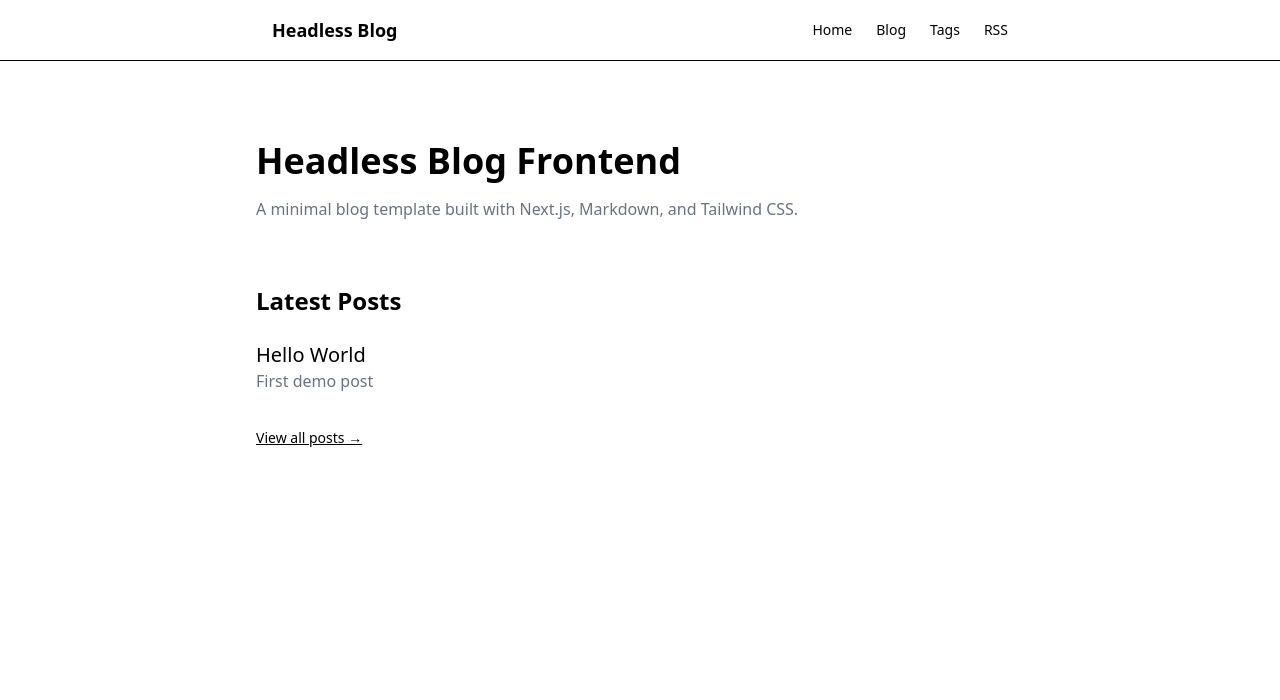
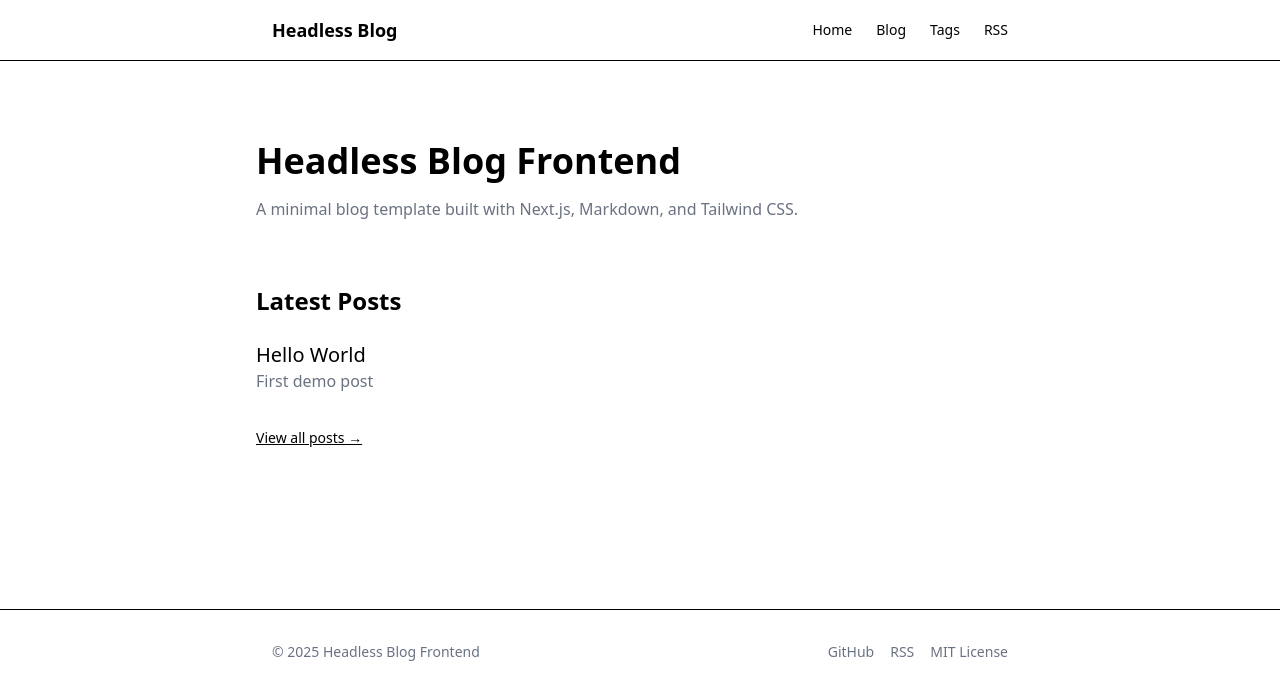
Before and after one commit to taman1990/headless-blog, a Next.js app: page / in a window 1280 px wide. Shown: the top 700 px of the page. Built offline with nearby package versions, Linux system fonts and the light colour scheme.

Commit message:
Add simple footer

```diff
--- a/src/app/layout.tsx
+++ b/src/app/layout.tsx
@@ -2,6 +2,7 @@ import type { Metadata } from "next";
 import { Geist, Geist_Mono } from "next/font/google";
 import "./globals.css";
 import Header from "@/components/Header";
+import Footer from "@/components/Footer";
 
 const geistSans = Geist({
   variable: "--font-geist-sans",
@@ -33,6 +34,7 @@ export default function RootLayout({
       <body className={`${geistSans.variable} ${geistMono.variable}`}>
         <Header />
         {children}
+        <Footer />
       </body>
     </html>
   );
--- /dev/null
+++ b/src/components/Footer.tsx
@@ -0,0 +1,39 @@
+export default function Footer() {
+  return (
+    <footer className="border-t mt-20">
+      <div className="max-w-3xl mx-auto px-4 py-8 text-sm text-gray-500 flex flex-col sm:flex-row justify-between gap-4">
+        {/* Left */}
+        <p>
+          © {new Date().getFullYear()} Headless Blog Frontend
+        </p>
+
+        {/* Right */}
+        <ul className="flex gap-4">
+          <li>
+            <a
+              href="https://github.com/taman1990/headless-blog"
+              target="_blank"
+              rel="noopener noreferrer"
+              className="hover:underline"
+            >
+              GitHub
+            </a>
+          </li>
+          <li>
+            <a
+              href="/rss.xml"
+              className="hover:underline"
+              target="_blank"
+              rel="noopener noreferrer"
+            >
+              RSS
+            </a>
+          </li>
+          <li>
+            <span>MIT License</span>
+          </li>
+        </ul>
+      </div>
+    </footer>
+  );
+}
```
